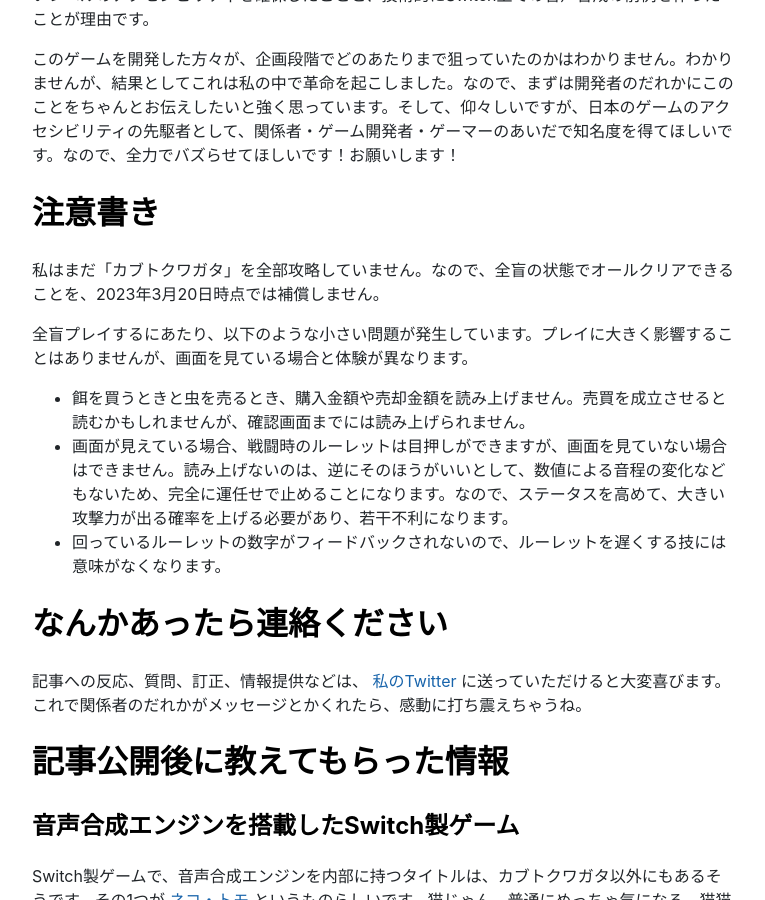
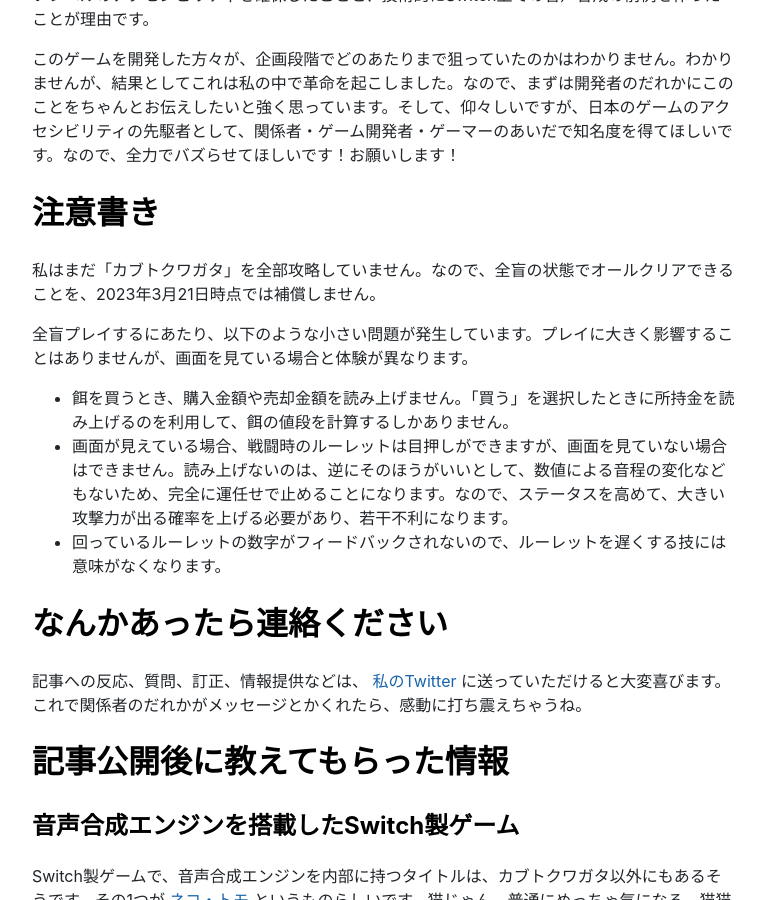
Before and after one commit to yncat/yncat.github.io, a Jekyll site: the page built from _posts/2023-03-20-「カブトクワガタ」は日本のゲームアクセシビリティの革命である.md, in a window 1280 px wide and 900 px high, scrolled down 3792 px. Shown: the whole window, without its empty margins (256-1021 px from the left). Built offline with Jekyll 4.4.1, drawn with Linux system fonts in a browser that asks for light colours; nearby versions of some CDN libraries; some of the changed text lies outside the part shown.

Commit message:
Minor correction

```diff
--- a/_posts/2023-03-20-「カブトクワガタ」は日本のゲームアクセシビリティの革命である.md
+++ b/_posts/2023-03-20-「カブトクワガタ」は日本のゲームアクセシビリティの革命である.md
@@ -11,7 +11,7 @@ tags: game
 
 システム面・技術面の両方において、「カブトクワガタ」は日本のゲームアクセシビリティに革命をもたらすポテンシャルがあり、その事実が、開発者を含めた多くの人に知られることを臨みます。
 
-※最終更新: 2023/03/20
+※最終更新: 2023/03/21
 
 # カブトクワガタってなんやねん
 
@@ -89,11 +89,11 @@ The Last Of Us シリーズでは、前者の方法を採用していると考
 
 # 注意書き
 
-私はまだ「カブトクワガタ」を全部攻略していません。なので、全盲の状態でオールクリアできることを、2023年3月20日時点では補償しません。
+私はまだ「カブトクワガタ」を全部攻略していません。なので、全盲の状態でオールクリアできることを、2023年3月21日時点では補償しません。
 
 全盲プレイするにあたり、以下のような小さい問題が発生しています。プレイに大きく影響することはありませんが、画面を見ている場合と体験が異なります。
 
-- 餌を買うときと虫を売るとき、購入金額や売却金額を読み上げません。売買を成立させると読むかもしれませんが、確認画面までには読み上げられません。
+- 餌を買うとき、購入金額や売却金額を読み上げません。「買う」を選択したときに所持金を読み上げるのを利用して、餌の値段を計算するしかありません。
 - 画面が見えている場合、戦闘時のルーレットは目押しができますが、画面を見ていない場合はできません。読み上げないのは、逆にそのほうがいいとして、数値による音程の変化などもないため、完全に運任せで止めることになります。なので、ステータスを高めて、大きい攻撃力が出る確率を上げる必要があり、若干不利になります。
 - 回っているルーレットの数字がフィードバックされないので、ルーレットを遅くする技には意味がなくなります。
 
```
